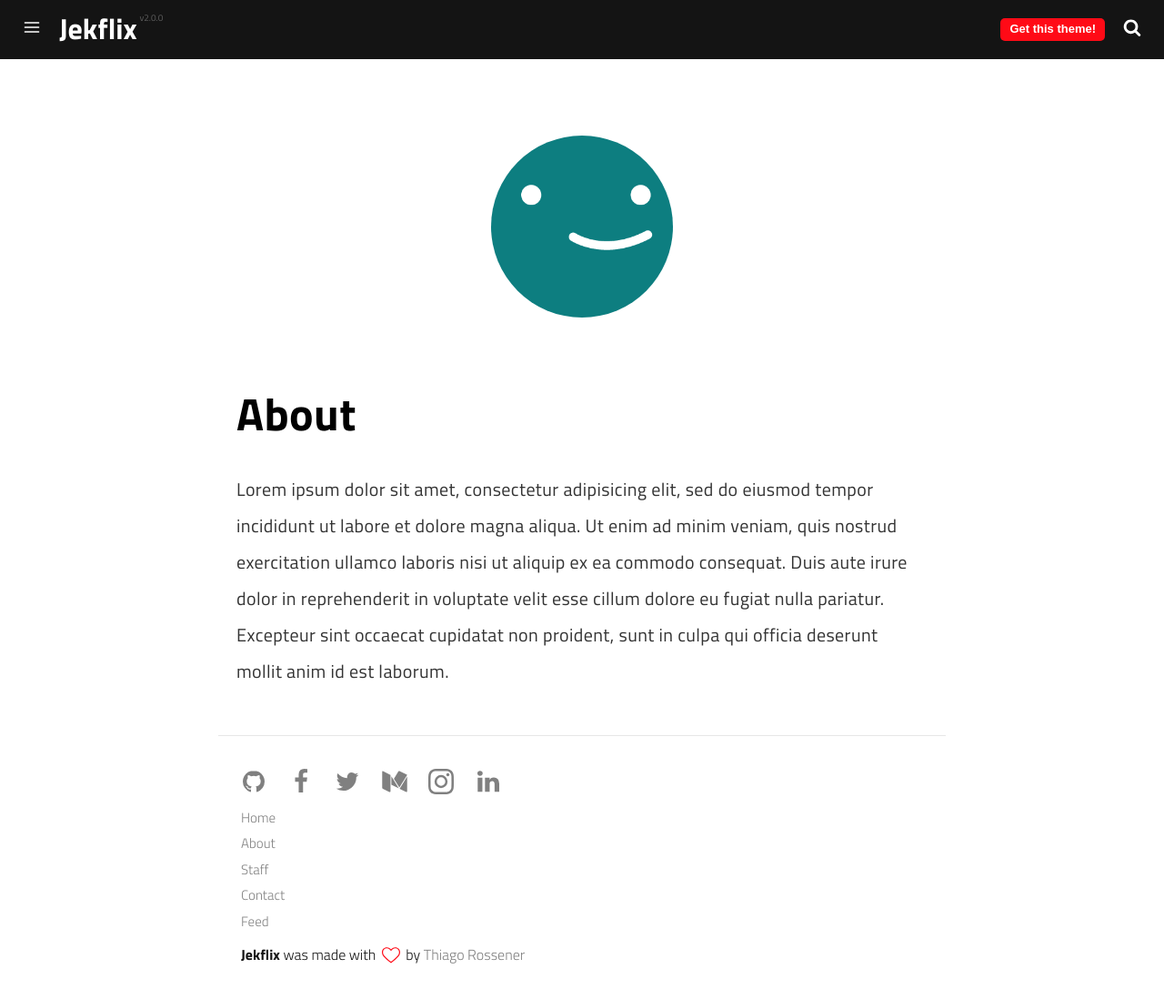
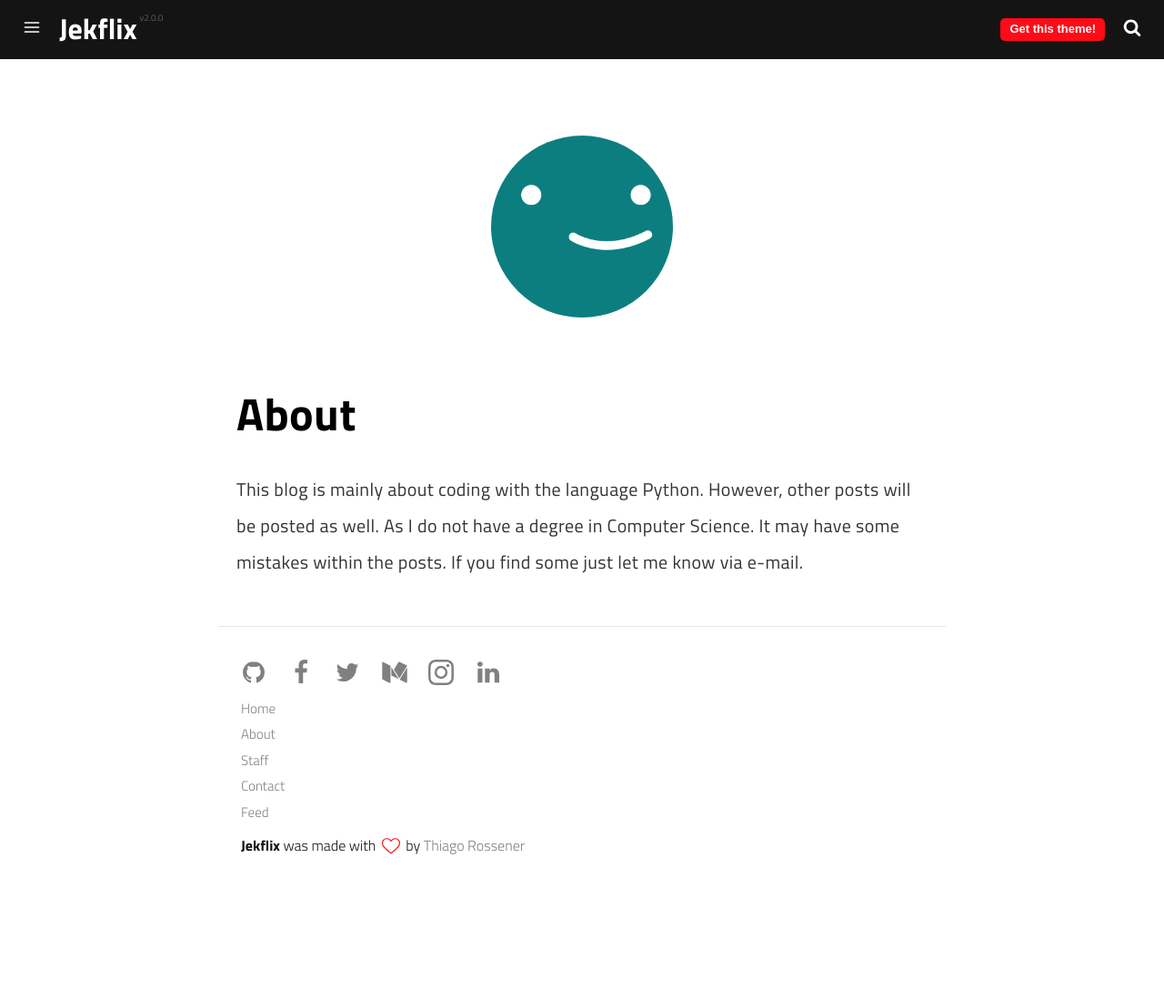
Before and after one commit to pkwon953/pkwon953.github.io, a Jekyll site: the page built from pages/about.md, in a window 1280 px wide and 1098 px high. Shown: the whole window at 91% size. Built offline with Jekyll 4.4.1, drawn with Linux system fonts in a browser that asks for light colours; a script that is not in the unit is left out.

Commit message:
no message

```diff
--- a/pages/about.md
+++ b/pages/about.md
@@ -10,9 +10,4 @@ menu: true
 
 # About
 
-Lorem ipsum dolor sit amet, consectetur adipisicing elit, sed do eiusmod
-tempor incididunt ut labore et dolore magna aliqua. Ut enim ad minim veniam,
-quis nostrud exercitation ullamco laboris nisi ut aliquip ex ea commodo
-consequat. Duis aute irure dolor in reprehenderit in voluptate velit esse
-cillum dolore eu fugiat nulla pariatur. Excepteur sint occaecat cupidatat non
-proident, sunt in culpa qui officia deserunt mollit anim id est laborum.
+This blog is mainly about coding with the language Python. However, other posts will be posted as well. As I do not have a degree in Computer Science. It may have some mistakes within the posts. If you find some just let me know via e-mail.
```
